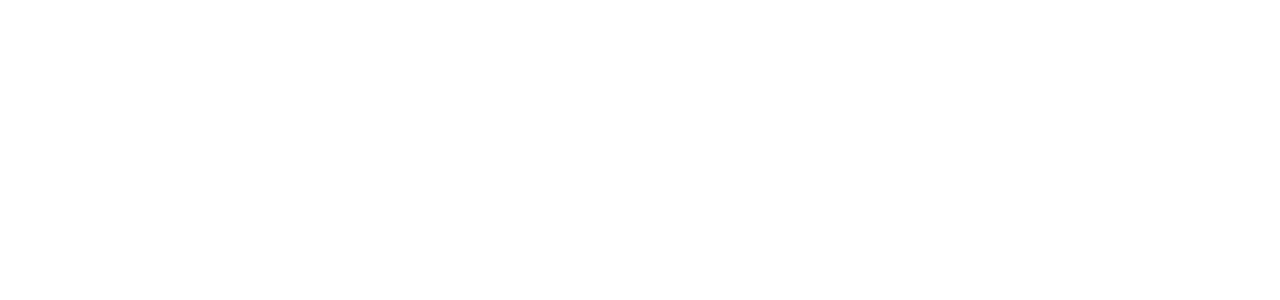
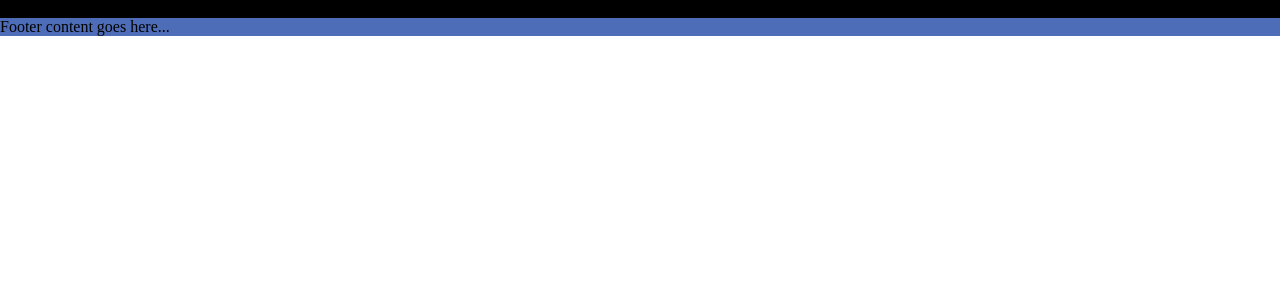
Before and after one commit to Aashik81443/top-rank, a PHP site: page / in a window 1280 px wide. Before the commit the part shown is empty. Shown: the top 300 px of the page. Run offline with PHP 8.4, Linux system fonts and the light colour scheme.

Commit message:
Basic files structure added

```diff
--- /dev/null
+++ b/assets/css/footer.css
@@ -0,0 +1,3 @@
+.site-footer {
+ background: #4E6DB8;
+}
--- /dev/null
+++ b/assets/css/global.css
@@ -0,0 +1,5 @@
+*{
+ box-sizing: border-box;
+ margin: 0;
+ padding: 0;
+}
--- /dev/null
+++ b/assets/css/header.css
@@ -0,0 +1,3 @@
+.site-header{
+ background-color:#000000;
+}
--- a/index.html
+++ b/index.html
@@ -1,11 +1,29 @@
 <!DOCTYPE html>
 <html lang="en">
+
 <head>
     <meta charset="UTF-8">
     <meta name="viewport" content="width=device-width, initial-scale=1.0">
-    <title>Document</title>
+    <link rel="stylesheet" href="./style.css">
+    <title>Top Rank</title>
 </head>
+
 <body>
+    <header class="site-header">
+        Header content goes here...
+    </header>
+    <!--Site header-->
 
+
+    <main class="site-content">
+
+    </main>
+    <!--Site content-->
+
+    <footer class="site-footer">
+        Footer content goes here...
+    </footer>
+    <!--Site footer-->
 </body>
+
 </html>
--- a/style.css
+++ b/style.css
@@ -1,5 +1,3 @@
-*{
- box-sizing: border-box;
- margin: 0;
- padding: 0;
-}
+@import "./assets/css/global.css";
+@import "./assets/css/header.css";
+@import "./assets/css/footer.css";
```
Also changed, not shown: assets/images/header-logo.png (added), assets/js/main.js (added).
